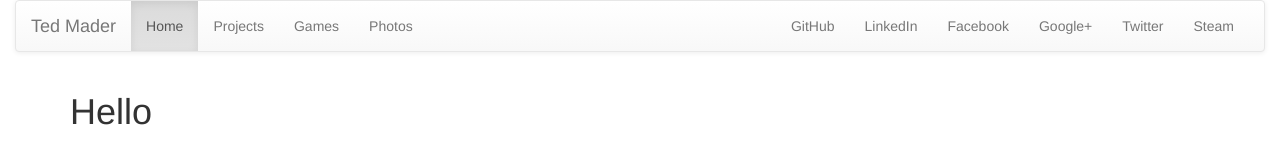
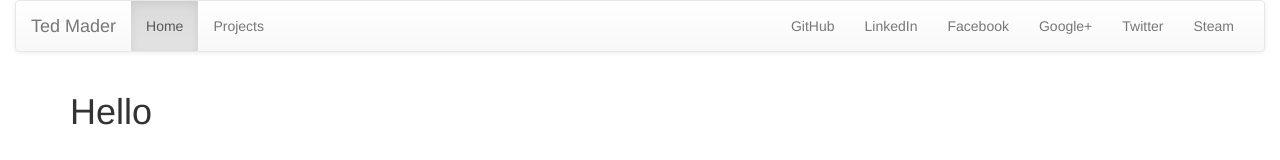
Before and after one commit to tlmader/old-website, a plain HTML site: page index.html in a window 1280 px wide. Shown: the top 160 px of the page. Drawn offline with Linux system fonts and the light colour scheme.

Commit message:
Disable unimplemented tabs

```diff
--- a/index.html
+++ b/index.html
@@ -38,8 +38,8 @@
                 <ul class="nav navbar-nav">
                     <li ng-class="{ active: isActive('/home')}"><a href="#/home">Home <span class="sr-only">(current)</span></a></li>
                     <li ng-class="{ active: isActive('/projects')}"><a href="#/projects">Projects</a></li>
-                    <li ng-class="{ active: isActive('/games')}"><a href="#/games">Games</a></li>
-                    <li ng-class="{ active: isActive('/photos')}"><a href="#/photos">Photos</a></li>
+                    <!-- <li ng-class="{ active: isActive('/games')}"><a href="#/games">Games</a></li>
+                    <li ng-class="{ active: isActive('/photos')}"><a href="#/photos">Photos</a></li> -->
                 </ul>
                 <ul class="nav navbar-nav navbar-right">
                     <li><a href="https://github.com/Tlmader">GitHub</a></li>
```
